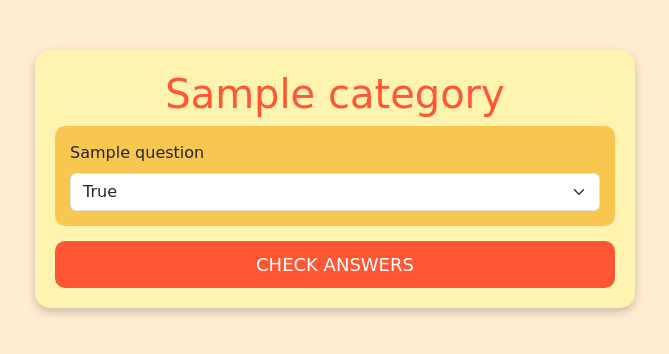
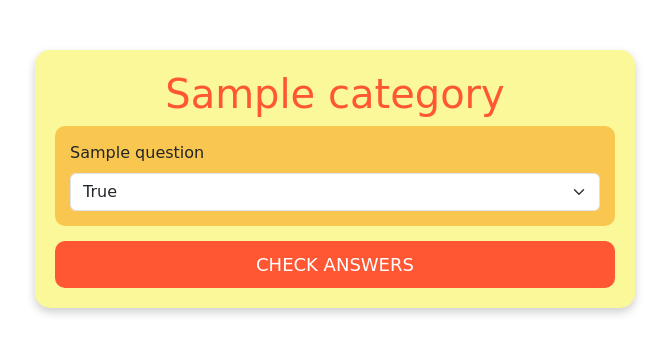
Before and after one commit to Edwihn/Trivia, a Python web app: template templates/test.html in a window 1280 px wide. Shown: the top 354 px of the page, without its empty margins (305-974 px from the left). Run offline with Jinja, Linux system fonts and the light colour scheme; the template is opened without the code that fills it: most values are stand-ins (such as "Sample title", 1, 10 or a date in 2020).

Commit message:
Modify the css

```diff
--- a/static/css/style_quiz.css
+++ b/static/css/style_quiz.css
@@ -1,11 +1,10 @@
 body {
-    background-color: #ffecd1;
     font-family: 'Comic Sans MS', cursive, sans-serif;
 }
 .quiz-container {
     max-width: 600px;
     margin: 50px auto;
-    background: #fff3b0;
+    background: #fbf89a;
     padding: 20px;
     border-radius: 15px;
     box-shadow: 0px 4px 10px rgba(0, 0, 0, 0.2);
```
